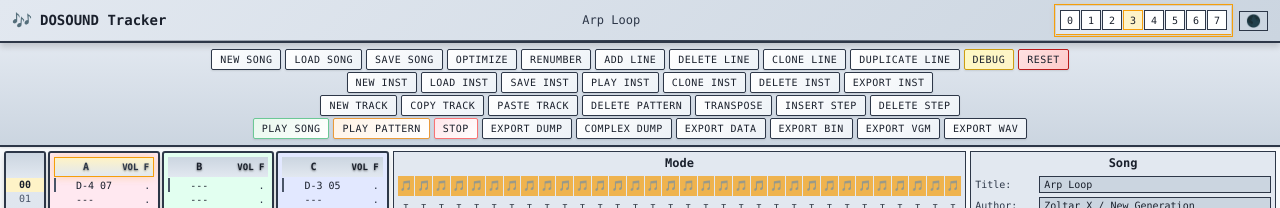
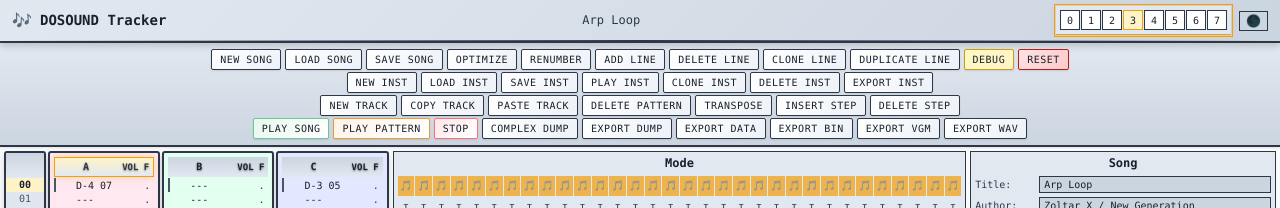
Before and after one commit to zoltraks/dosound-tracker, a React (Vite) app: page / in a window 1280 px wide. Shown: the top 208 px of the page. Built offline with nearby package versions, Linux system fonts and the light colour scheme; no server answers.

Commit message:
Reorder dump mode toggle and export dump buttons in command panel
Move COMPLEX/SIMPLE DUMP toggle button before EXPORT DUMP button to group dump mode selection with dump export functionality.

```diff
--- a/src/components/CommandPanel.tsx
+++ b/src/components/CommandPanel.tsx
@@ -291,16 +291,16 @@ export const CommandPanel: React.FC<CommandPanelProps> = ({
           STOP
         </button>
         <button
+          onClick={onToggleDumpMode}
+          className={`command-btn ${!isComplexDumpMode ? 'active' : ''}`}
+        >
+          {isComplexDumpMode ? 'COMPLEX DUMP' : 'SIMPLE DUMP'}
+        </button>
+        <button
           onClick={onExportDump}
           className="command-btn"
         >
           EXPORT DUMP
-        </button>
-        <button
-          onClick={onToggleDumpMode}
-          className={`command-btn ${!isComplexDumpMode ? 'active' : ''}`}
-        >
-          {isComplexDumpMode ? 'COMPLEX DUMP' : 'SIMPLE DUMP'}
         </button>
         <button onClick={onExportData} className="command-btn">EXPORT DATA</button>
         <button onClick={onExportBin} className="command-btn">EXPORT BIN</button>
```
